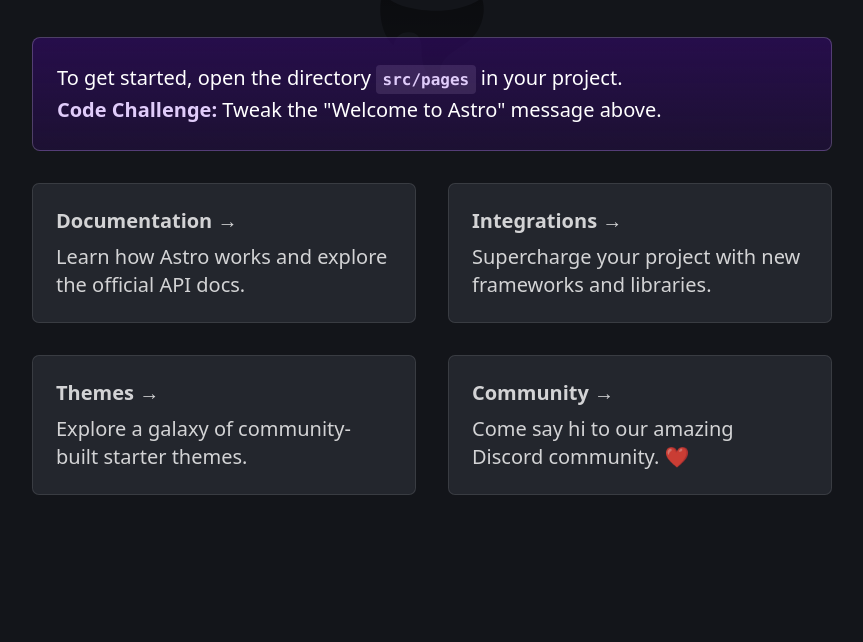
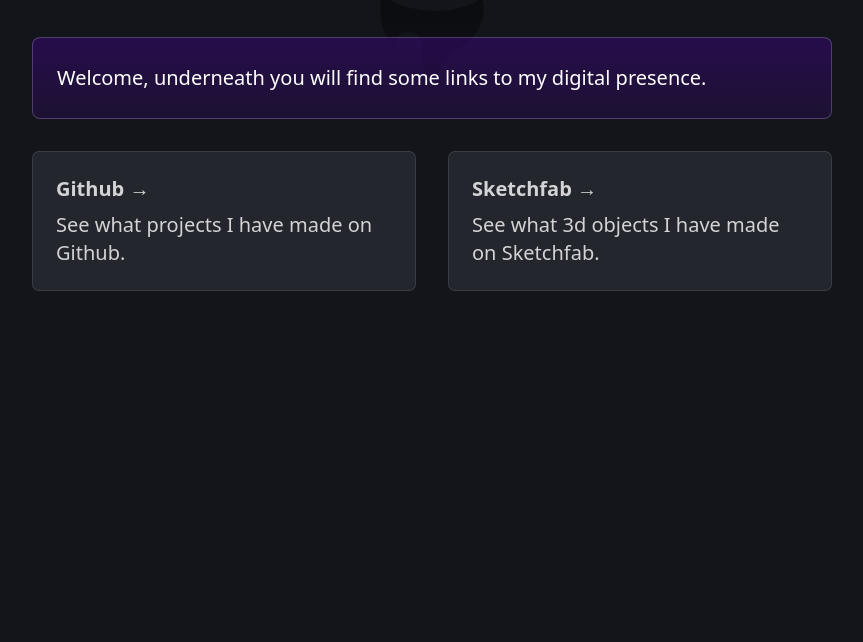
Before and after one commit to hashtagrik/hashtagrik.github.io, an Astro site: page / in a window 1280 px wide. Shown: the part 158-800 px from the top of the page, without its empty margins (208-1071 px from the left). Built offline with nearby package versions, Linux system fonts and the light colour scheme; Astro itself is replaced by a stand-in of ours.

Commit message:
First run of build

```diff
--- a/src/pages/index.astro
+++ b/src/pages/index.astro
@@ -3,7 +3,7 @@
 import Card from '../components/Card.astro';
 ---
 
-<Layout title="Welcome to Astro.">
+<Layout title="Welcome to Hashtagrik.">
 	<main>
 		<svg
 			class="astro-a"
@@ -33,31 +33,20 @@
 				</linearGradient>
 			</defs>
 		</svg>
-		<h1>Welcome to <span class="text-gradient">Astro</span></h1>
+		<h1>Welcome to <span class="text-gradient">#Rik</span></h1>
 		<p class="instructions">
-			To get started, open the directory <code>src/pages</code> in your project.<br />
-			<strong>Code Challenge:</strong> Tweak the "Welcome to Astro" message above.
+			Welcome, underneath you will find some links to my digital presence.
 		</p>
 		<ul role="list" class="link-card-grid">
 			<Card
-				href="https://docs.astro.build/"
-				title="Documentation"
-				body="Learn how Astro works and explore the official API docs."
+				href="https://github.com/hashtagrik"
+				title="Github"
+				body="See what projects I have made on Github."
 			/>
 			<Card
-				href="https://astro.build/integrations/"
-				title="Integrations"
-				body="Supercharge your project with new frameworks and libraries."
-			/>
-			<Card
-				href="https://astro.build/themes/"
-				title="Themes"
-				body="Explore a galaxy of community-built starter themes."
-			/>
-			<Card
-				href="https://astro.build/chat/"
-				title="Community"
-				body="Come say hi to our amazing Discord community. ❤️"
+				href="http://sketchfab.com/hashtagrik"
+				title="Sketchfab"
+				body="See what 3d objects I have made on Sketchfab."
 			/>
 		</ul>
 	</main>
```
Also changed, not shown: 2 other files.
